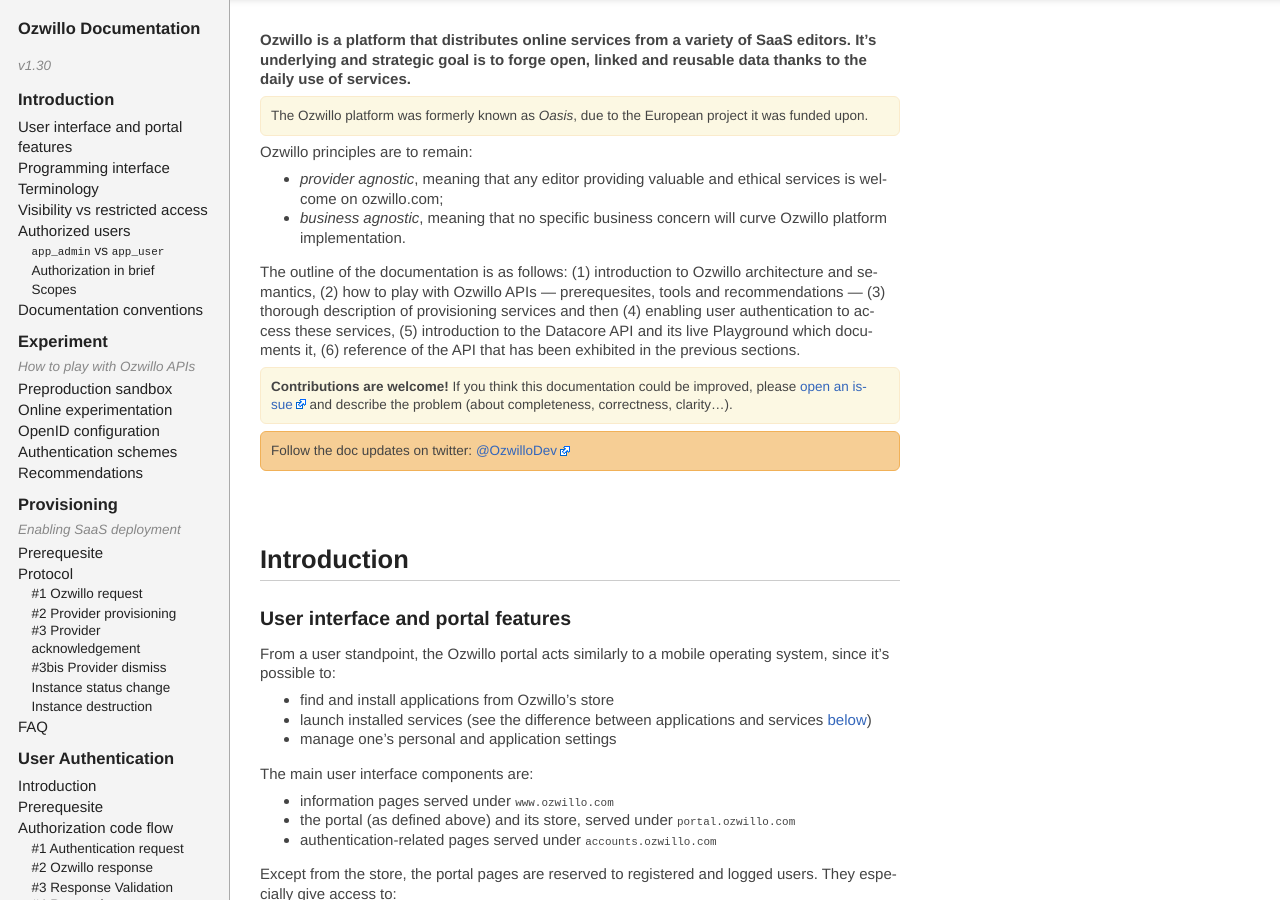
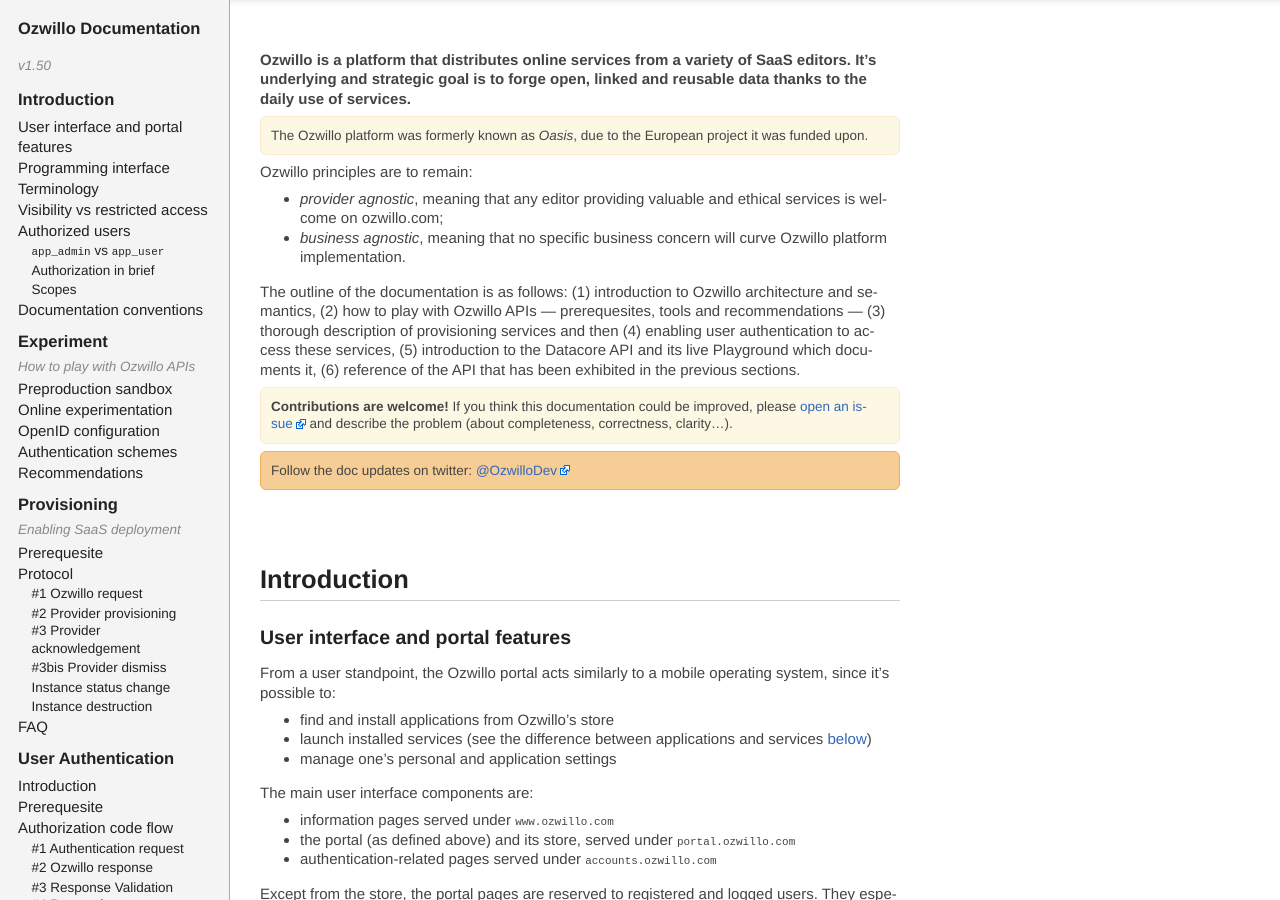
Before and after one commit to ozwillo/ozwillo-doc, a Jekyll site: the page built from index.html, in a window 1280 px wide and 900 px high. Built offline with Jekyll 4.4.1, drawn with Linux system fonts in a browser that asks for light colours.

Commit message:
Update Ozwillo "version"

```diff
--- a/_includes/toc.html
+++ b/_includes/toc.html
@@ -1,7 +1,7 @@
 <div id="toc">
   <section class="hidden-phone">
     <h1>Ozwillo Documentation</h1>
-    <p>v1.30</p>
+    <p>v1.50</p>
   </section>
   <section>
     <ul>
--- a/_includes/top.html
+++ b/_includes/top.html
@@ -1,4 +1,3 @@
 <div id="top">
   <div id="toggle-toc-target"><div class="toggle-toc"></div></div>
-  <div class="title">Ozwillo Documentation <span class="light">v1.8</span></div>
-</div>
+</div>  <div class="title">Ozwillo Documentation <span class="light">v1.50</span></div>
```
